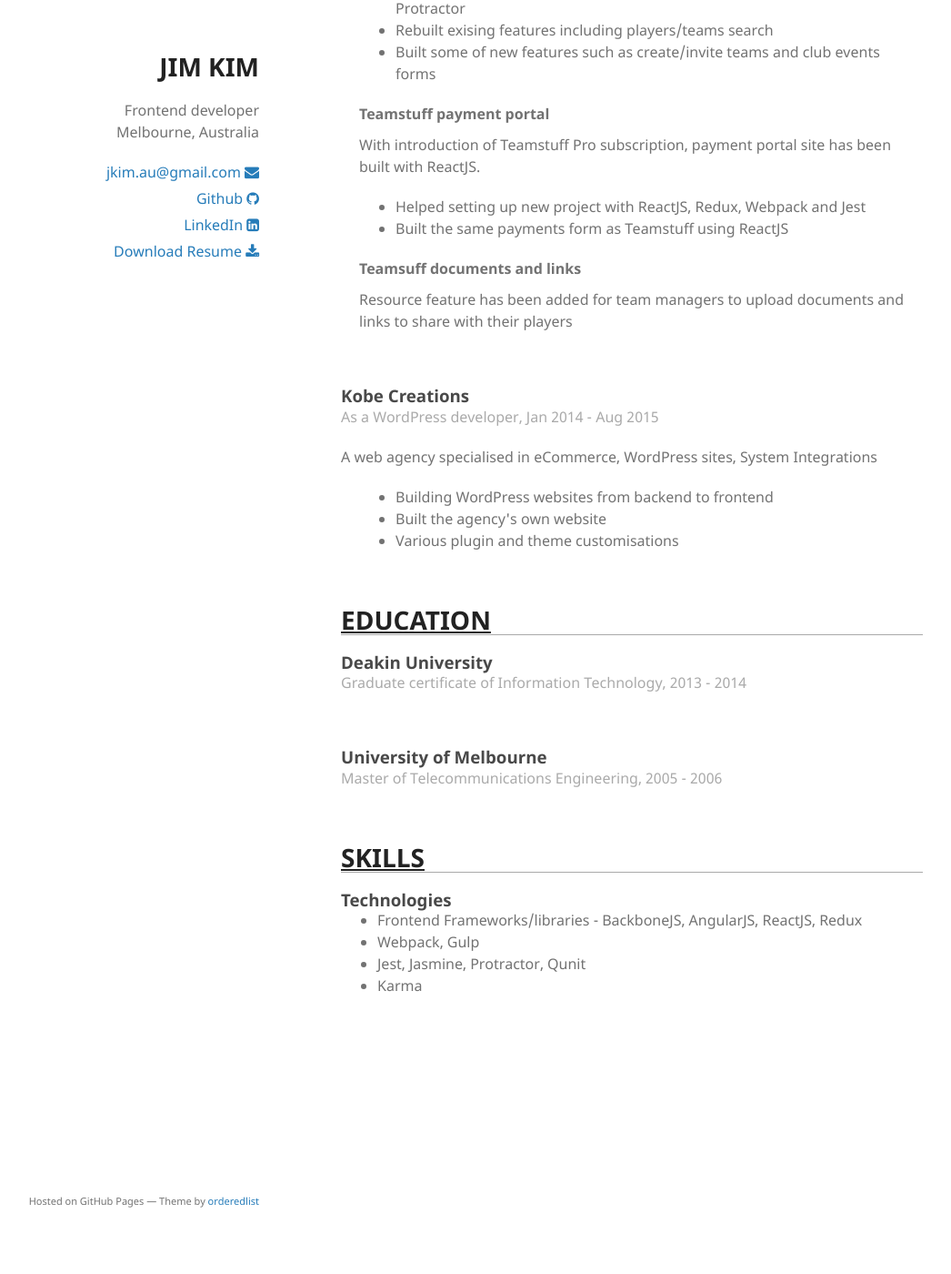
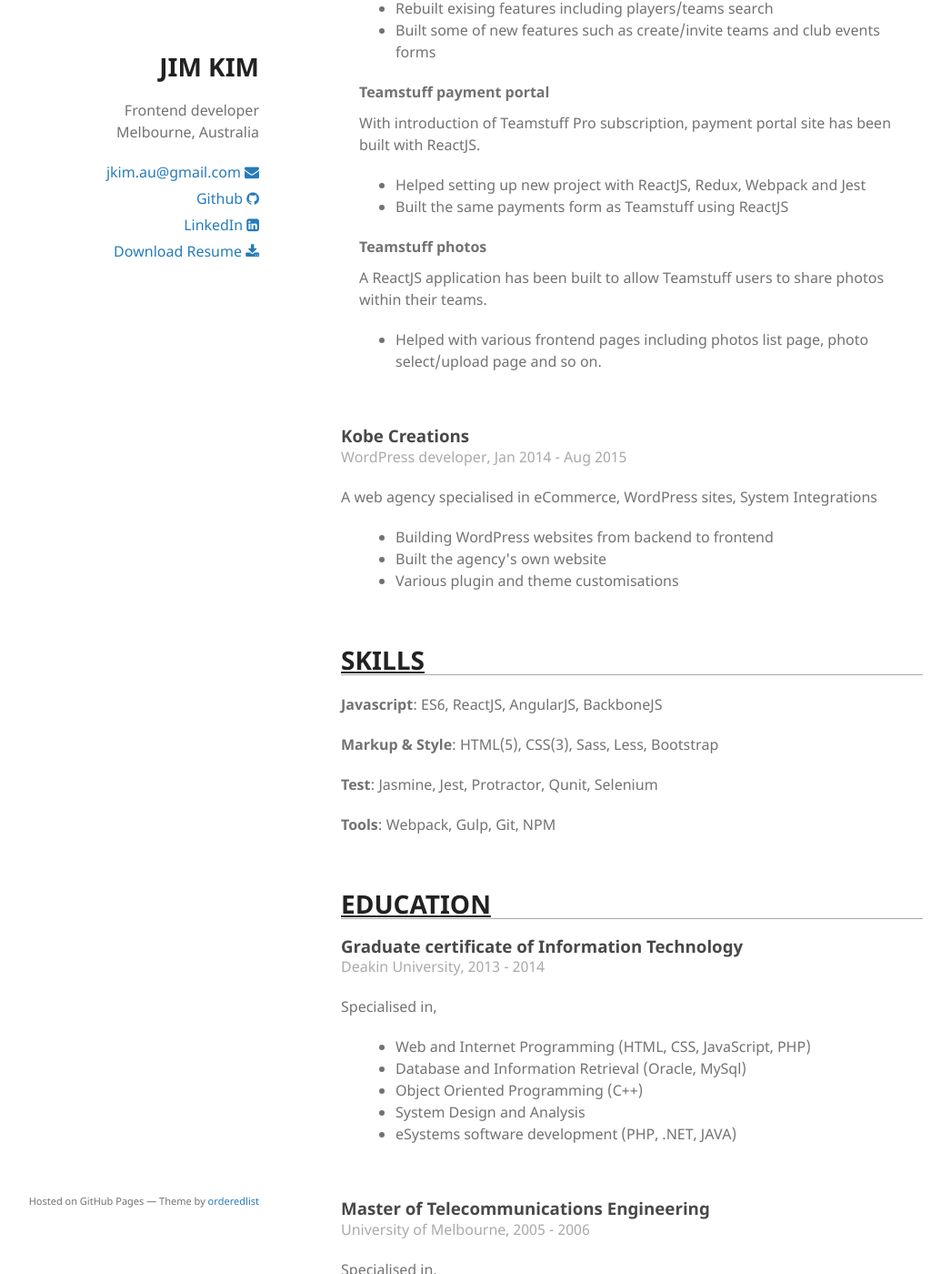
Before and after one commit to jkimau/jkimau.github.io, a Jekyll site: the page built from _pages/resume.html, in a window 1280 px wide and 1400 px high, scrolled down 681 px. Shown: the whole window at 91% size, without its empty margins (125-1171 px from the left). Built offline with Jekyll 4.4.1, drawn with Linux system fonts in a browser that asks for light colours; comment, search, counter and statistics services are not loaded; some of the changed text lies outside the part shown.

Commit message:
resume updated

```diff
--- a/_pages/resume.html
+++ b/_pages/resume.html
@@ -8,13 +8,11 @@
 
   <div class="section-details">
     <h3 class="heading">Shine Products</h3>
-    <p class="description">As a frontend developer, Sep 2015 - Present</p>
+    <p class="description">Frontend developer, Sep 2015 - Present</p>
 
     <p>Shine Products owns team and club management applicatios called
       Teamstuff, Clubstuff and Coachstuff. Teamstuff, the main app, has web,
-      android and ios version and is used across the globe. The user base was
-      just over 300K when I joined the team and it will reach 600K at any time
-      soon.</p>
+      android and ios version and is used around the globe.</p>
 
     <p>Some of major projects I was participated are,</p>
 
@@ -62,16 +60,21 @@
       </div>
 
       <div class="project">
-        <p class="stress">Teamsuff documents and links</p>
-        <p>Resource feature has been added for team managers to upload
-          documents and links to share with their players</p>
+        <p class="stress">Teamstuff photos</p>
+        <p>A ReactJS application has been built to allow Teamstuff users to
+          share photos within their teams.</p>
+
+        <ul>
+          <li>Helped with various frontend pages including photos list page,
+            photo select/upload page and so on.</li>
+        </ul>
       </div>
     </div>
   </div>
 
   <div class="section-details">
     <h3 class="heading">Kobe Creations</h3>
-    <p class="description">As a WordPress developer, Jan 2014 - Aug 2015</p>
+    <p class="description">WordPress developer, Jan 2014 - Aug 2015</p>
 
     <p>A web agency specialised in eCommerce, WordPress sites, System
       Integrations</p>
@@ -87,28 +90,74 @@
 </div>
 
 <div class="section">
-  <h1 class="section-title">EDUCATION</h1>
+  <h1 class="section-title">SKILLS</h1>
   <div class="section-details">
-    <h3 class="heading">Deakin University</h3>
-    <p class="description">Graduate certificate of Information Technology, 2013 - 2014</p>
-  </div>
-
-  <div class="section-details">
-    <h3 class="heading">University of Melbourne</h3>
-    <p class="description">Master of Telecommunications Engineering, 2005 - 2006</p>
+    <p>
+      <span class="stress">Javascript</span>: <span>ES6, ReactJS, AngularJS, BackboneJS</span>
+    </p>
+    <p>
+      <span class="stress">Markup & Style</span>: <span>HTML(5), CSS(3), Sass, Less, Bootstrap</span>
+    </p>
+    <p>
+      <span class="stress">Test</span>: <span>Jasmine, Jest, Protractor, Qunit, Selenium</span>
+    </p>
+    <p>
+      <span class="stress">Tools</span>: <span>Webpack, Gulp, Git, NPM</span>
+    </p>
   </div>
 </div>
 
 <div class="section">
-  <h1 class="section-title">SKILLS</h1>
+  <h1 class="section-title">EDUCATION</h1>
   <div class="section-details">
-    <h3 class="heading">Technologies</h3>
-    <ul>
-      <li>Frontend Frameworks/libraries - BackboneJS, AngularJS, ReactJS, Redux
-        </li>
-      <li>Webpack, Gulp</li>
-      <li>Jest, Jasmine, Protractor, Qunit</li>
-      <li>Karma</li>
-    </ul>
+    <h3 class="heading">Graduate certificate of Information Technology</h3>
+    <p class="description">Deakin University, 2013 - 2014</p>
+
+    <p>Specialised in,</p>
+
+    <div class="indent">
+      <ul>
+        <li>Web and Internet Programming (HTML, CSS, JavaScript, PHP)</li>
+        <li>Database and Information Retrieval (Oracle, MySql)</li>
+        <li>Object Oriented Programming (C++)</li>
+        <li>System Design and Analysis</li>
+        <li>eSystems software development (PHP, .NET, JAVA)</li>
+      </ul>
+    </div>
+  </div>
+
+  <div class="section-details">
+    <h3 class="heading">Master of Telecommunications Engineering</h3>
+    <p class="description">University of Melbourne, 2005 - 2006</p>
+
+    <p>Specialised in,</p>
+
+    <div class="indent">
+      <ul>
+        <li>Internet Engineering</li>
+        <li>Broadband Networks</li>
+        <li>Broadband Access Networks</li>
+        <li>Mobile and Wireless Networks</li>
+        <li>Wireless Multimedia Networks</li>
+        <li>Fundamentals of Network Design</li>
+      </ul>
+    </div>
+  </div>
+
+  <div class="section-details">
+    <h3 class="heading">Bachelor of Electronics Engineering</h3>
+    <p class="description">So Gang University(South Korea), 2000 - 2004</p>
+
+    <p>Specialised in,</p>
+
+    <div class="indent">
+      <ul>
+        <li>C</li>
+        <li>Microprocessor programming</li>
+        <li>TCP/IP Networks</li>
+        <li>Networks fundamentals</li>
+        <li>Wireless networks and fundamentals</li>
+      </ul>
+    </div>
   </div>
 </div>
```
